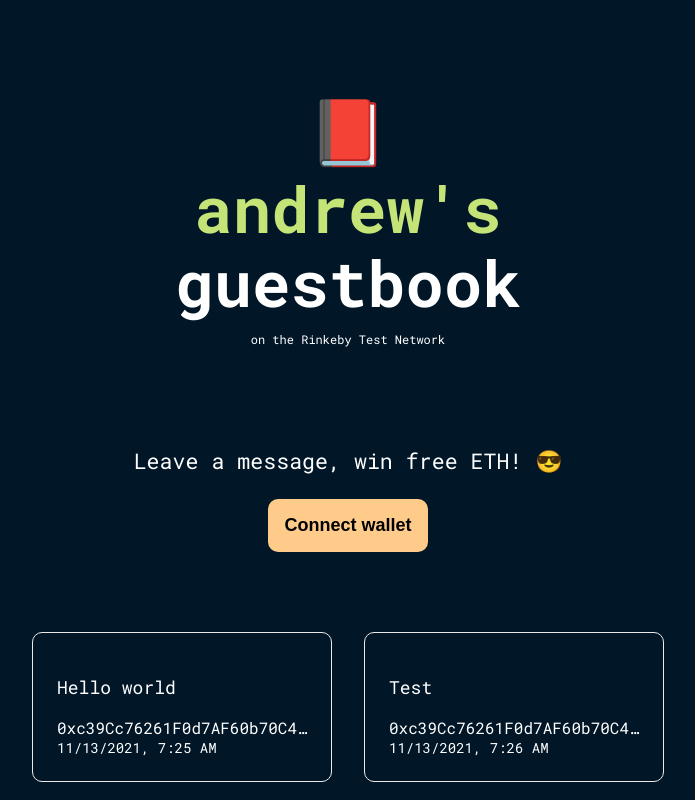
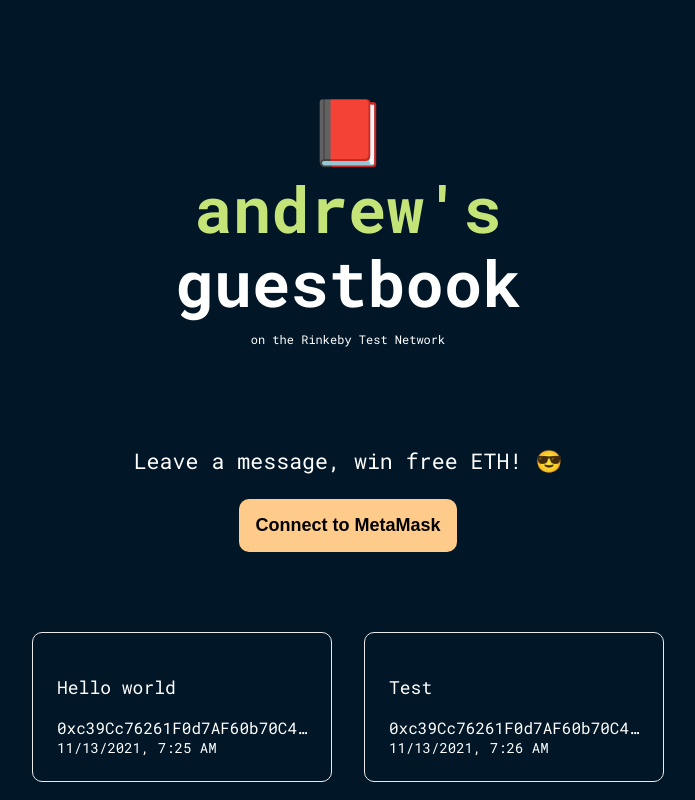
Before and after one commit to andrewli-ca/guestbook, a Next.js app in the folder packages/next-app/: page / in a window 1280 px wide. Shown: the top 800 px of the page, without its empty margins (292-987 px from the left). Built offline with nearby package versions, Linux system fonts and the light colour scheme.

Commit message:
Change button label

```diff
--- a/packages/next-app/pages/index.js
+++ b/packages/next-app/pages/index.js
@@ -96,7 +96,7 @@ export default function Home() {
 							</div>
 						</form>
 					) : (
-						<Button onClick={connectWallet}>Connect wallet</Button>
+						<Button onClick={connectWallet}>Connect to MetaMask</Button>
 					)}
 				</div>
 
```
